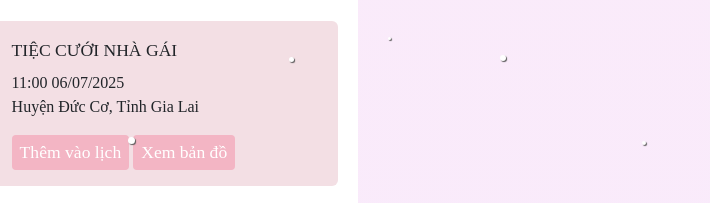
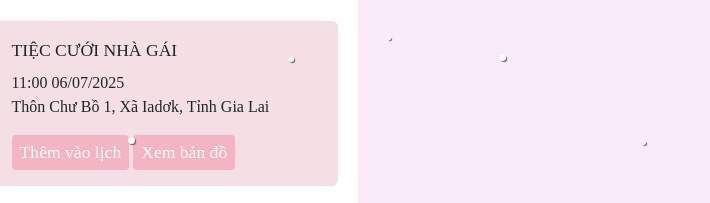
Before and after one commit to thiennga137/thiennga137.github.io, a plain HTML site: page index.html in a window 1280 px wide. Shown: the part 1948-2151 px from the top of the page, 570-1280 px from the left. Drawn offline with Linux system fonts and the light colour scheme; animation ran at ten frames a second; a web font is replaced by a local one.

Commit message:
update information

```diff
--- a/index.html
+++ b/index.html
@@ -182,7 +182,7 @@
                             <h5 class="section-sub-title">TIỆC CƯỚI NHÀ GÁI</h5>
                             <strong>11:00 06/07/2025</strong>
                             <p class="card-text">
-                                Huyện Đức Cơ, Tỉnh Gia Lai
+                                Thôn Chư Bồ 1, Xã Iadơk, Tỉnh Gia Lai
                             </p>
 
                             <div class="calendar-button" style="visibility: hidden;height: 0;overflow: hidden;">
```
